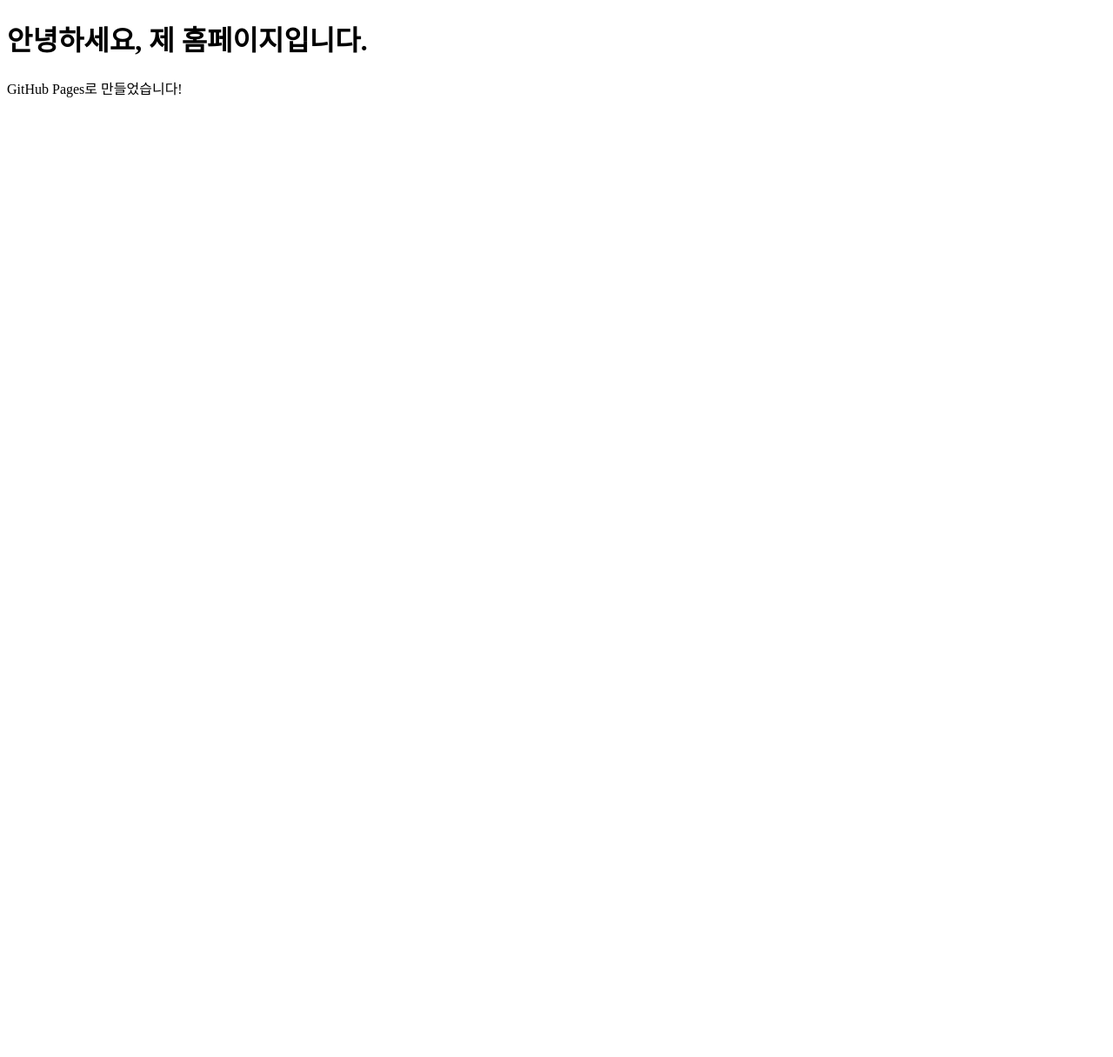
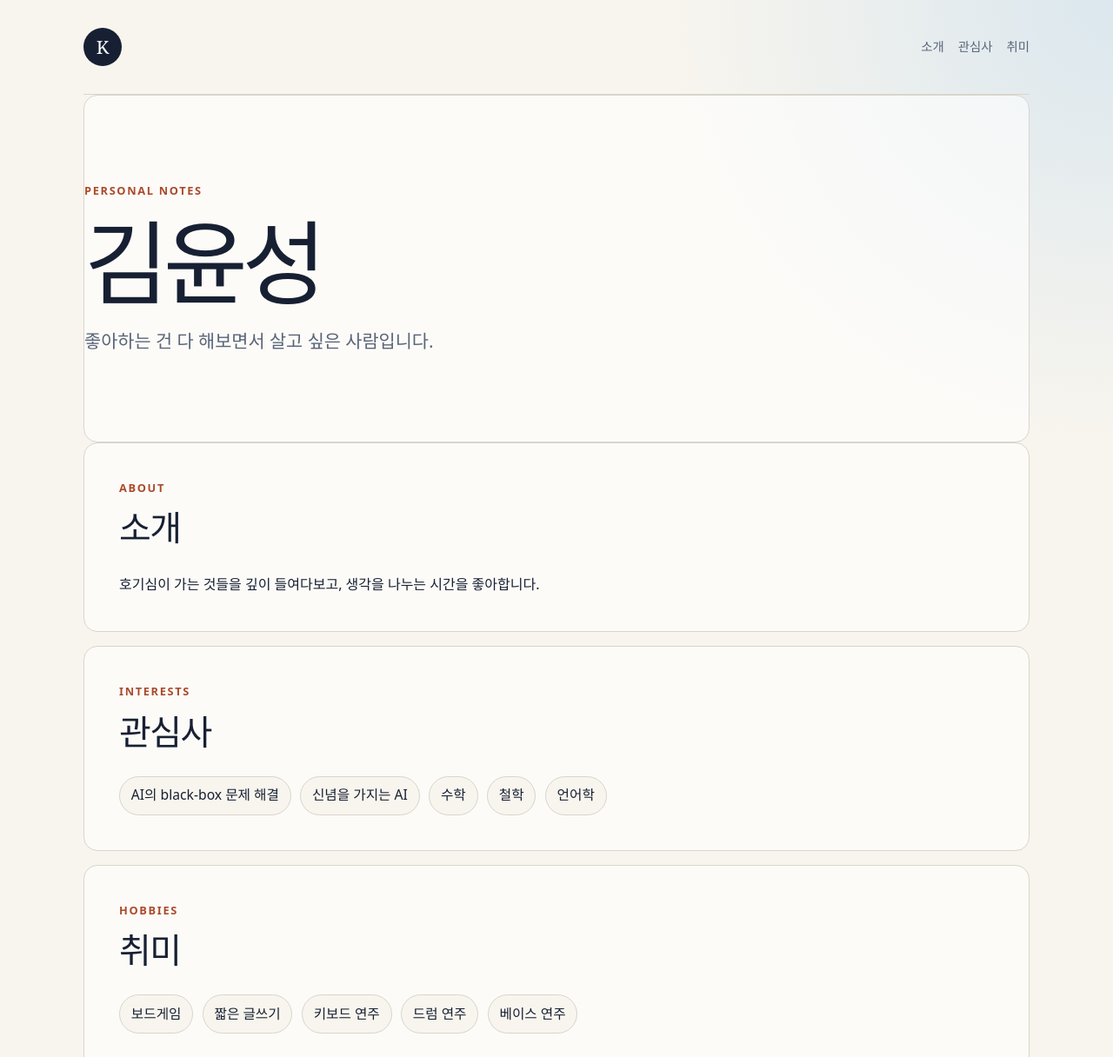
Before and after one commit to karettuk/karettuk.github.io, a plain HTML site: page index.html in a window 1280 px wide. Shown: the top 1216 px of the page at 87% size. Before the commit the page ends 800 px from the top, so only its background shows below. Drawn offline with Linux system fonts and the light colour scheme.

Commit message:
Create personal homepage

```diff
--- a/index.html
+++ b/index.html
@@ -1,7 +1,53 @@
-<!DOCTYPE html>
-<html>
-<body>
-  <h1>안녕하세요, 제 홈페이지입니다.</h1>
-  <p>GitHub Pages로 만들었습니다!</p>
-</body>
+<!doctype html>
+<html lang="ko">
+  <head>
+    <meta charset="UTF-8" />
+    <meta name="viewport" content="width=device-width, initial-scale=1.0" />
+    <meta name="description" content="김윤성의 개인 홈페이지 — AI, 수학, 철학, 언어학에 관심을 두고 좋아하는 일을 해보며 살아갑니다." />
+    <title>김윤성 · 개인 홈페이지</title>
+    <style>
+      :root { --ink: #172033; --muted: #596579; --paper: #f8f5ee; --line: #d9d5cb; --accent: #aa4a2b; --blue: #dbe7ee; }
+      * { box-sizing: border-box; }
+      html { scroll-behavior: smooth; }
+      body { margin: 0; min-width: 320px; color: var(--ink); background: radial-gradient(circle at 100% 0%, var(--blue) 0, transparent 32rem), var(--paper); font-family: "Pretendard", "Apple SD Gothic Neo", "Noto Sans KR", system-ui, sans-serif; line-height: 1.75; }
+      .page { width: min(100% - 2.5rem, 68rem); margin: 0 auto; padding: 2rem 0 4rem; }
+      header { display: flex; align-items: center; justify-content: space-between; padding-bottom: 2rem; border-bottom: 1px solid var(--line); }
+      .mark { width: 2.75rem; height: 2.75rem; display: grid; place-items: center; color: white; background: var(--ink); border-radius: 50%; font-family: Georgia, serif; font-size: 1.3rem; }
+      nav { display: flex; gap: 1rem; }
+      nav a { color: var(--muted); font-size: 0.9rem; text-decoration: none; }
+      nav a:hover, nav a:focus-visible { color: var(--accent); text-decoration: underline; }
+      .intro { min-height: 25rem; display: grid; align-content: center; gap: 1.25rem; padding: 5rem 0; }
+      .eyebrow { margin: 0; color: var(--accent); font-size: 0.8rem; font-weight: 700; letter-spacing: 0.13em; text-transform: uppercase; }
+      h1, h2 { font-family: Georgia, "Times New Roman", "Batang", serif; }
+      h1 { max-width: 9ch; margin: 0; font-size: clamp(3.2rem, 9vw, 6.6rem); font-weight: 500; letter-spacing: -0.06em; line-height: 0.98; }
+      .lead { max-width: 35rem; margin: 0; color: var(--muted); font-size: clamp(1.05rem, 2vw, 1.3rem); word-break: keep-all; }
+      .sections { display: grid; gap: 1rem; }
+      section { padding: clamp(1.5rem, 4vw, 2.5rem); background: rgba(255, 255, 255, 0.62); border: 1px solid var(--line); border-radius: 1rem; }
+      h2 { margin: 0 0 1rem; font-size: clamp(1.8rem, 4vw, 2.5rem); font-weight: 500; letter-spacing: -0.04em; }
+      section p { max-width: 45rem; margin: 0; word-break: keep-all; }
+      .tags { display: flex; flex-wrap: wrap; gap: 0.65rem; padding: 0; margin: 0; list-style: none; }
+      .tags li { padding: 0.48rem 0.8rem; border: 1px solid var(--line); border-radius: 999px; background: var(--paper); font-size: 0.98rem; }
+      footer { padding-top: 2rem; color: var(--muted); font-size: 0.85rem; text-align: center; }
+      @media (max-width: 480px) { .page { width: min(100% - 2rem, 68rem); padding-top: 1rem; } header { padding-bottom: 1.25rem; } nav { gap: 0.7rem; } .intro { min-height: 22rem; padding: 3.5rem 0; } .tags li { font-size: 0.92rem; } }
+    </style>
+  </head>
+  <body>
+    <main class="page">
+      <header>
+        <div class="mark" aria-label="김윤성">K</div>
+        <nav aria-label="페이지 탐색"><a href="#about">소개</a><a href="#interests">관심사</a><a href="#hobbies">취미</a></nav>
+      </header>
+      <section class="intro" aria-labelledby="name">
+        <p class="eyebrow">Personal notes</p>
+        <h1 id="name">김윤성</h1>
+        <p class="lead">좋아하는 건 다 해보면서 살고 싶은 사람입니다.</p>
+      </section>
+      <div class="sections">
+        <section id="about" aria-labelledby="about-title"><p class="eyebrow">About</p><h2 id="about-title">소개</h2><p>호기심이 가는 것들을 깊이 들여다보고, 생각을 나누는 시간을 좋아합니다.</p></section>
+        <section id="interests" aria-labelledby="interests-title"><p class="eyebrow">Interests</p><h2 id="interests-title">관심사</h2><ul class="tags"><li>AI의 black-box 문제 해결</li><li>신념을 가지는 AI</li><li>수학</li><li>철학</li><li>언어학</li></ul></section>
+        <section id="hobbies" aria-labelledby="hobbies-title"><p class="eyebrow">Hobbies</p><h2 id="hobbies-title">취미</h2><ul class="tags"><li>보드게임</li><li>짧은 글쓰기</li><li>키보드 연주</li><li>드럼 연주</li><li>베이스 연주</li></ul></section>
+      </div>
+      <footer>© 김윤성</footer>
+    </main>
+  </body>
 </html>
```
